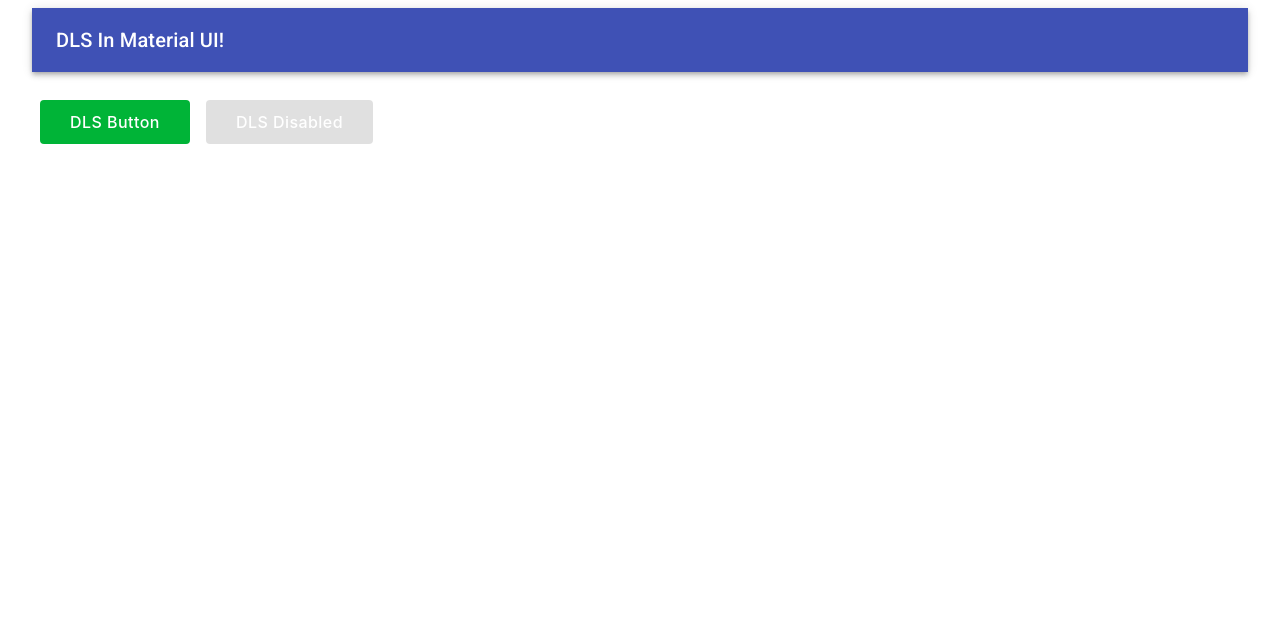
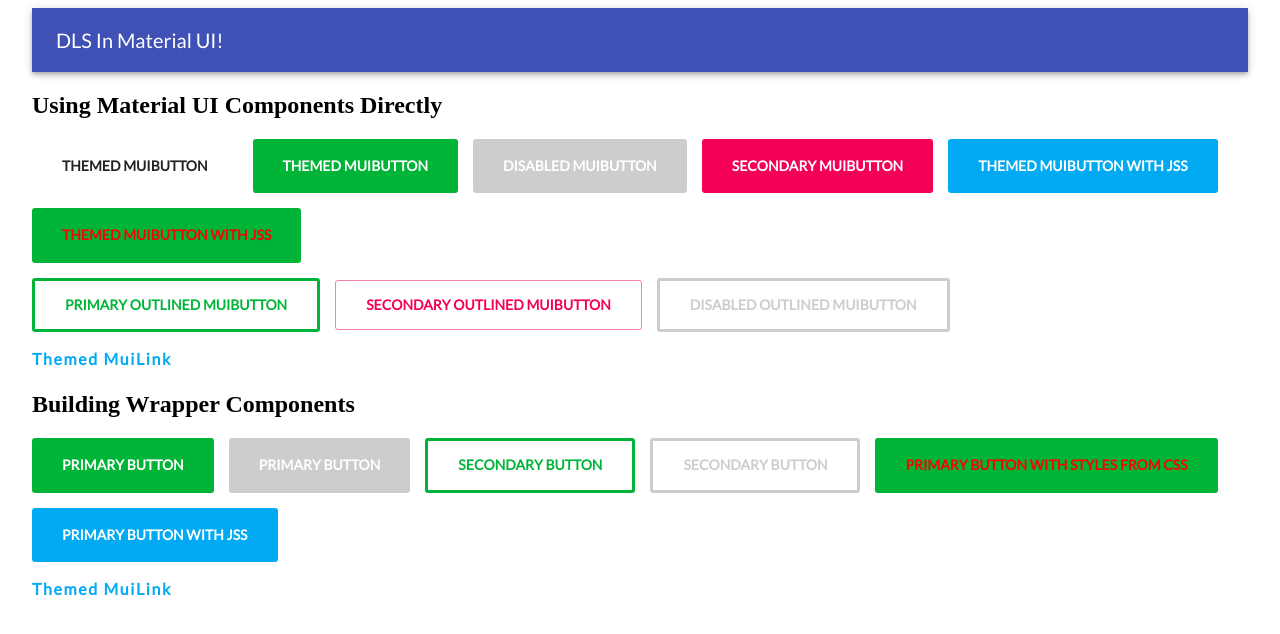
Before and after one commit to michaelrivet/vickrey-auction, a React app: page / in a window 1280 px wide. Shown: the top 634 px of the page. Built offline with nearby package versions, Linux system fonts and the light colour scheme.

Commit message:
Big Refactor, showing a few approaches

```diff
--- a/public/index.html
+++ b/public/index.html
@@ -11,6 +11,7 @@
     <link rel="manifest" href="%PUBLIC_URL%/manifest.json">
     <link rel="shortcut icon" href="%PUBLIC_URL%/favicon.ico">
     <link rel="stylesheet" href="https://fonts.googleapis.com/css?family=Roboto:300,400,500,700&display=swap" />
+    <link href="https://fonts.googleapis.com/css?family=Lato&display=swap" rel="stylesheet">
     <!--
       Notice the use of %PUBLIC_URL% in the tags above.
       It will be replaced with the URL of the `public` folder during the build.
--- /dev/null
+++ b/src/App.css
@@ -0,0 +1,7 @@
+.redTextButton {
+  color: red;
+}
+
+.MuiAppBar-root {
+  margin-bottom: 20px;
+}
--- a/src/App.tsx
+++ b/src/App.tsx
@@ -1,54 +1,15 @@
 import * as React from 'react';
-import { createMuiTheme, withStyles, makeStyles } from '@material-ui/core/styles';
+import { StylesProvider, ThemeProvider } from '@material-ui/styles';
+import { dlsTheme } from './themes/DLSTheme';
 import AppBar from '@material-ui/core/AppBar';
-import Button from '@material-ui/core/Button';
 import Container from '@material-ui/core/Container';
 import Toolbar from '@material-ui/core/Toolbar';
 import Typography from '@material-ui/core/Typography';
 
-import './_app.css';
+import { AppUsingMui } from './AppUsingMui';
+import { AppUsingWrappers } from './AppUsingWrappers';
 
-const UShipButton = withStyles({
-  root: {
-    boxShadow: 'none',
-    textTransform: 'none',
-    fontSize: 16,
-    padding: '.5rem 1.875rem;',
-    border: 'none',
-    backgroundColor: '#00b437',
-    borderColor: '#00b437',
-    fontFamily: [
-      '-apple-system',
-      'BlinkMacSystemFont',
-      '"Segoe UI"',
-      'Roboto',
-      '"Helvetica Neue"',
-      'Arial',
-      'sans-serif',
-      '"Apple Color Emoji"',
-      '"Segoe UI Emoji"',
-      '"Segoe UI Symbol"',
-    ].join(','),
-    '&:hover': {
-      backgroundColor: '#00902c',
-      borderColor: '#00902c',
-    },
-    '&:active': {
-      boxShadow: 'none',
-      backgroundColor: '#00902c',
-      borderColor: '#00902c',
-    },
-    '&.Mui-disabled': {
-      color: '#ffffff',
-    }
-  },
-})(Button)
-
-const useStyles = makeStyles(theme => ({
-  margin: {
-    margin: theme.spacing(1),
-  },
-}));
+import './App.css';
 
 /**
  * There are no properties in the main application: nobody passes it anything.
@@ -60,10 +21,10 @@
  */
 export const App: React.SFC<AppProperties> = () => {
 
-  const classes = useStyles();
-
   return (
     <React.Fragment>
+      <StylesProvider injectFirst>
+        <ThemeProvider theme={dlsTheme}>
           <Container>
             <AppBar position="static">
               <Toolbar>
@@ -71,15 +32,12 @@
               </Toolbar>
             </AppBar>
           </Container>
-      <Container>
-        <UShipButton variant="contained" color="primary" disableRipple className={classes.margin}>
-          DLS Button
-        </UShipButton>
+        </ThemeProvider>
 
-        <UShipButton variant="contained" color="primary" disableRipple className={classes.margin} disabled>
-          DLS Disabled
-        </UShipButton>
-      </Container>
+        <AppUsingMui />
+        <AppUsingWrappers />
+
+      </StylesProvider>
     </React.Fragment>
   )
 }
--- /dev/null
+++ b/src/AppUsingMui.tsx
@@ -0,0 +1,64 @@
+import * as React from 'react';
+import { makeStyles } from '@material-ui/core/styles';
+import { ThemeProvider } from '@material-ui/styles';
+import { dlsTheme } from './themes/DLSTheme';
+import Button from '@material-ui/core/Button';
+import Link from '@material-ui/core/Link';
+import Container from '@material-ui/core/Container';
+import Typography from '@material-ui/core/Typography';
+
+import './App.css';
+
+const blueButton = makeStyles({
+  root: {
+    backgroundColor: '#02aaf3',
+    '&:hover': {
+      backgroundColor: '#0288c2',
+    },
+    '&:active': {
+      boxShadow: 'none',
+      backgroundColor: '#0288c2',
+    },
+    '&:focus': {
+      boxShadow: 'none',
+      backgroundColor: '#0288c2',
+    },
+  },
+});
+
+/**
+ * There are no properties in the main application: nobody passes it anything.
+ */
+type AppProperties = { }
+
+/**
+ * The entry point of the application.
+ */
+export const AppUsingMui: React.SFC<AppProperties> = () => {
+
+  const blueButtonClasses = blueButton();
+
+  return (
+    <ThemeProvider theme={dlsTheme}>
+      <Container><h2>Using Material UI Components Directly</h2></Container>
+      <Container>
+        <Button disableRipple>Themed MuiButton</Button>
+        <Button disableRipple variant="contained" color="primary">Themed MuiButton</Button>
+        <Button disabled variant="contained" color="primary">Disabled MuiButton</Button>
+        <Button variant="contained" color="secondary">Secondary MuiButton</Button>
+        <Button disableRipple variant="contained" className={blueButtonClasses.root}>Themed MuiButton with JSS</Button>
+        <Button disableRipple variant="contained" color="primary" className="redTextButton">Themed MuiButton with JSS</Button>
+      </Container>
+      <Container>
+          <Button variant="outlined" color="primary" disableRipple>Primary Outlined MuiButton</Button>
+          <Button variant="outlined" color="secondary">Secondary Outlined MuiButton</Button>
+          <Button variant="outlined" color="primary"  disabled>Disabled Outlined MuiButton</Button>
+      </Container>
+      <Container>
+        <Typography>
+          <Link href="https://www.google.com" underline="none">Themed MuiLink</Link>
+        </Typography>
+      </Container>
+    </ThemeProvider>
+  )
+}
--- /dev/null
+++ b/src/AppUsingWrappers.tsx
@@ -0,0 +1,57 @@
+import * as React from 'react';
+import { makeStyles } from '@material-ui/core/styles';
+import { ThemeProvider } from '@material-ui/styles';
+import { dlsTheme } from './themes/DLSTheme';
+import Container from '@material-ui/core/Container';
+
+import { Button } from './components/Button';
+import { Link } from './components/Link';
+
+import './App.css';
+
+const blueButton = makeStyles({
+  root: {
+    backgroundColor: '#02aaf3',
+    '&:hover': {
+      backgroundColor: '#0288c2',
+    },
+    '&:active': {
+      boxShadow: 'none',
+      backgroundColor: '#0288c2',
+    },
+    '&:focus': {
+      boxShadow: 'none',
+      backgroundColor: '#0288c2',
+    },
+  },
+});
+
+/**
+ * There are no properties in the main application: nobody passes it anything.
+ */
+type AppProperties = { }
+
+/**
+ * The entry point of the application.
+ */
+export const AppUsingWrappers: React.SFC<AppProperties> = () => {
+
+  const blueButtonClasses = blueButton();
+
+  return (
+    <ThemeProvider theme={dlsTheme}>
+      <Container><h2>Building Wrapper Components</h2></Container>
+      <Container>
+          <Button variant="primary">Primary Button</Button>
+          <Button variant="primary" disabled>Primary Button</Button>
+          <Button variant="secondary">Secondary Button</Button>
+          <Button variant="secondary" disabled>Secondary Button</Button>
+          <Button variant="primary" className="redTextButton">Primary Button with styles from css</Button>
+          <Button variant="primary" className={blueButtonClasses.root}>Primary Button with JSS</Button>
+      </Container>
+      <Container>
+        <Link href="https://www.google.com">Themed MuiLink</Link>
+      </Container>
+    </ThemeProvider>
+  )
+}
--- a/src/_app.css
+++ b/src/_app.css
@@ -9,3 +9,7 @@
 .MuiToolbar-root {
   justify-content: space-between;
 }
+
+.MuiButton-root {
+  margin: 0 15px 15px 0;
+}
--- /dev/null
+++ b/src/components/Button.tsx
@@ -0,0 +1,17 @@
+import * as React from 'react';
+import MuiButton from '@material-ui/core/Button';
+
+type ButtonProps = {
+  variant: 'primary' | 'secondary',
+  children: React.ReactElement | string | number,
+  className?: string | undefined,
+  disabled?: boolean,
+}
+
+const Button = (props: ButtonProps) => {
+  const muiVariant = props.variant === 'primary' ? 'contained' : 'outlined';
+
+  return <MuiButton disableRipple variant={muiVariant} color="primary" className={props.className} disabled={props.disabled}>{props.children}</MuiButton>
+}
+
+export { Button }
--- /dev/null
+++ b/src/components/Link.tsx
@@ -0,0 +1,15 @@
+import * as React from 'react';
+import MuiLink from '@material-ui/core/Link';
+import Typography from '@material-ui/core/Typography';
+
+type LinkProps = {
+  href?: string,
+  children: React.ReactNode,
+  className?: string | undefined,
+}
+
+const Link = (props: LinkProps) => {
+  return <Typography><MuiLink href={props.href} underline="none" className={props.className}>{props.children}</MuiLink></Typography>
+}
+
+export { Link }
--- /dev/null
+++ b/src/themes/DLSTheme.ts
@@ -0,0 +1,121 @@
+import { createMuiTheme} from '@material-ui/core/styles';
+
+const dlsTheme = createMuiTheme({
+  typography: {
+    fontFamily: [
+      'lato',
+      '-apple-system',
+      'BlinkMacSystemFont',
+      'Roboto',
+      '"Helvetica Neue"',
+      'Arial',
+      'sans-serif',
+      '"Apple Color Emoji"',
+    ].join(','),
+  },
+  overrides: {
+    // Button
+    MuiButtonBase: {
+      root: {
+        margin: '0 15px 15px 0',
+      },
+    },
+    MuiButton: {
+      root: {
+        fontWeight: 700,
+        padding: '15px 30px',
+      },
+      // None
+      text: {
+        padding: '15px 30px',
+      },
+      // End None
+
+      // Primary
+      contained: {
+        borderRadius: 3,
+        border: 0,
+        color: 'white',
+        boxShadow: 'none',
+      },
+      containedPrimary: {
+        backgroundColor: '#00b437',
+        '&:hover': {
+          backgroundColor: '#00902c',
+          borderColor: '#00902c',
+        },
+        '&:active': {
+          boxShadow: 'none',
+          backgroundColor: '#00902c',
+          borderColor: '#00902c',
+        },
+        '&:focus': {
+          boxShadow: 'none',
+          backgroundColor: '#00902c',
+          borderColor: '#00902c',
+        },
+        '&.Mui-disabled': {
+          opacity: 0.7,
+          backgroundColor: '#b8b8b8',
+          color: '#ffffff',
+        },
+      },
+      // End Primary
+
+      // Secondary
+      outlined: {
+        borderRadius: 3,
+        border: 0,
+        color: 'white',
+        padding: '12px 30px',
+        boxShadow: 'none',
+      },
+      outlinedPrimary: {
+        border: '3px solid #00b437',
+        backgroundColor: '#ffffff',
+        color: '#00b437',
+
+        '&:hover': {
+          border: '3px solid #00b437',
+          backgroundColor: '#00b437',
+          color: '#ffffff',
+        },
+        '&:active': {
+          boxShadow: 'none',
+          backgroundColor: '#00b437',
+          border: '3px solid #00b437',
+          color: '#ffffff',
+        },
+        '&:focus': {
+          boxShadow: 'none',
+          backgroundColor: '#00b437',
+          border: '3px solid #00b437',
+          color: '#ffffff',
+        },
+        '&.Mui-disabled': {
+          opacity: 0.7,
+          backgroundColor: '#ffffff',
+          border: '3px solid #b8b8b8',
+          color: '#b8b8b8',
+        },
+      },
+      // End Secondary
+    },
+    // End Button
+
+    // Link
+    MuiLink: {
+      underlineNone: {
+        fontWeight: 700,
+        letterSpacing: '0.1rem',
+        color: '#02aaf3',
+        '&:hover': {
+          color: '#0288c2',
+        },
+      },
+    },
+    // End Link
+  },
+});
+
+export { dlsTheme };
```
Lines whose indentation alone changed are shown as unchanged.
